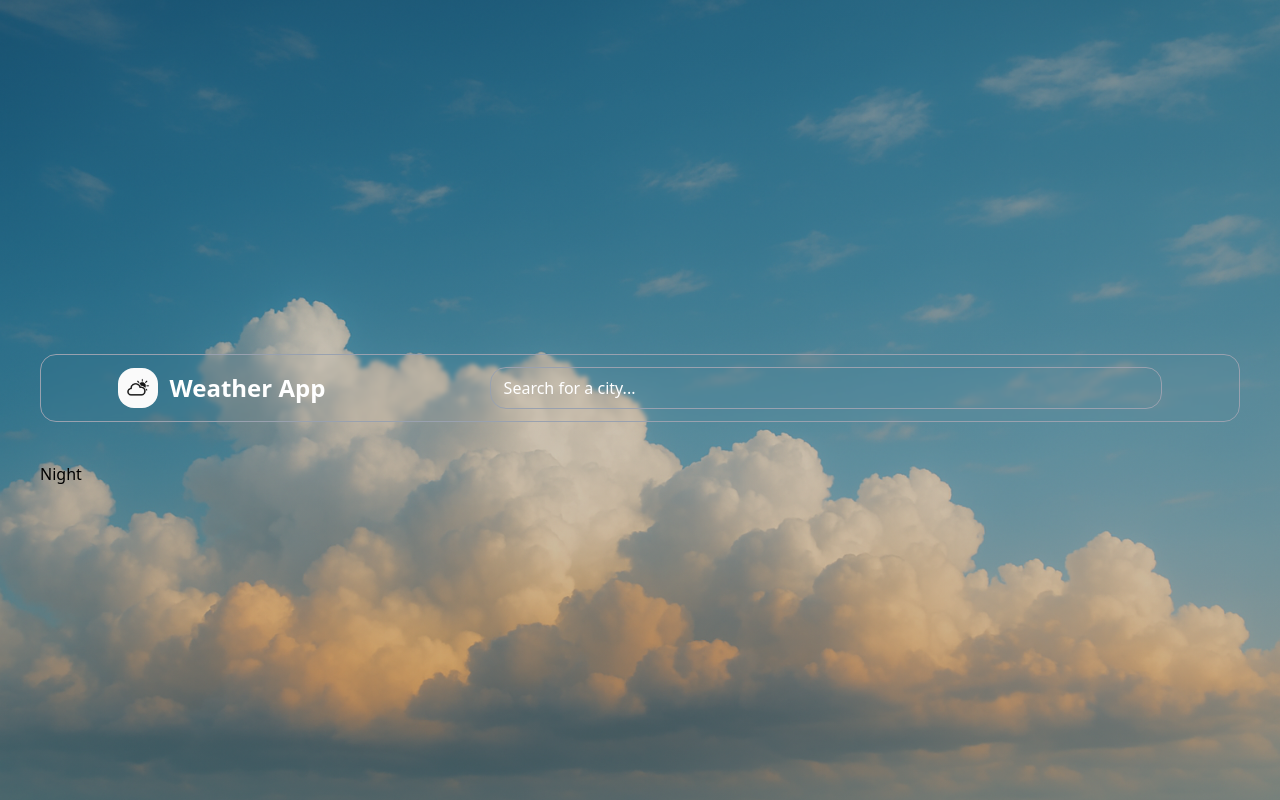
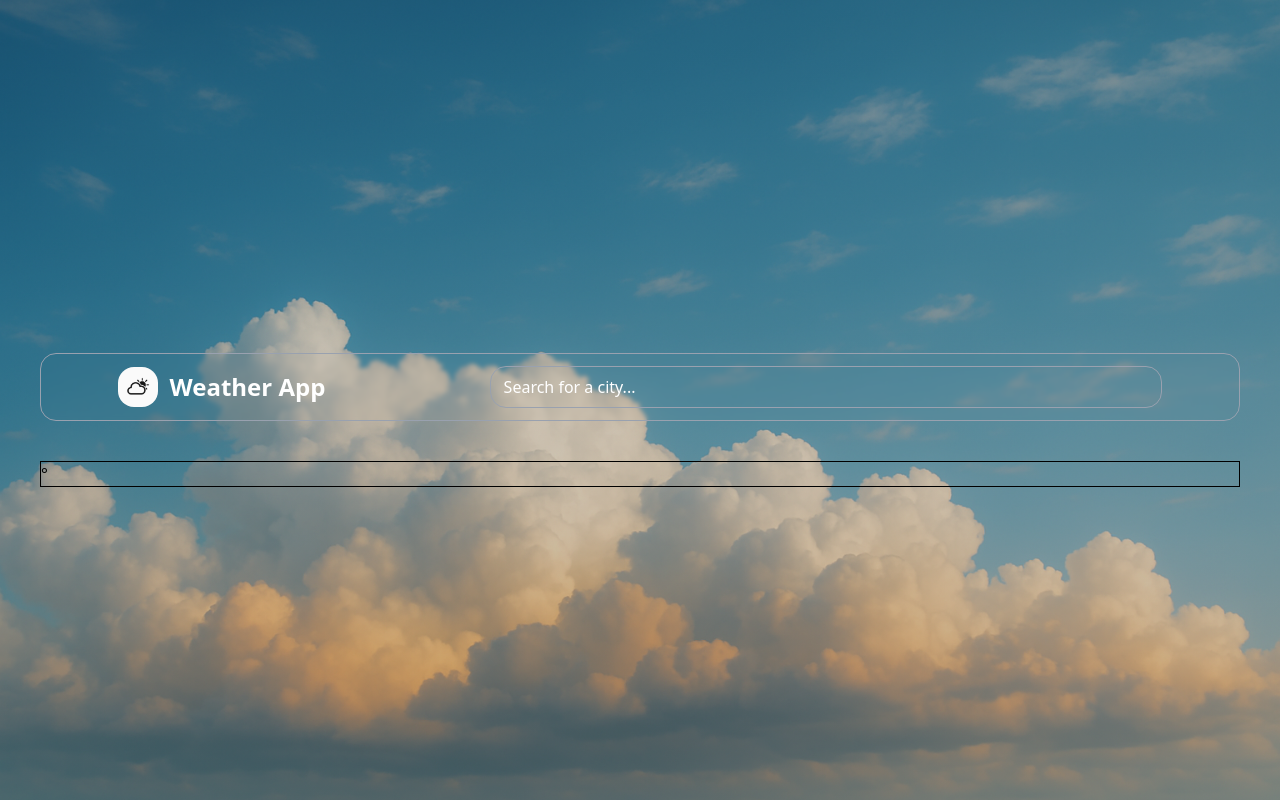
Before and after one commit to bemnetgetasetegn/Weather-App, a React (Vite) app: page / in a window 1280 px wide. Built offline with nearby package versions, Linux system fonts and the light colour scheme; no server answers.

Commit message:
working on weather details

```diff
--- a/src/assets/Components/Weather.tsx
+++ b/src/assets/Components/Weather.tsx
@@ -4,17 +4,12 @@ import Forcast from "./Forcast";
 const Weather = () => {
   const { data } = useWeather();
   return (
-    <div>
-      {data?.current.is_day ? <p>Day</p> : <p>Night</p>}
-      <p>{data?.current.last_updated}</p>
-      <p>{data?.location.localtime}</p>
-      <div>
-        <p>{data?.current.condition.text}</p>
-        <img
-          src={data?.current.condition.icon}
-          alt={data?.current.condition.text}
-        />
-        {/* <Forcast /> */}
+    <div className="border">
+      <div className="flex flex-col">
+        <span>{data?.current.temp_c}&deg; </span>
+        <span>{data?.current.condition.text}</span>
+        <span>{data?.location.name}</span>
+        <span>{data?.location.localtime}</span>
       </div>
     </div>
   );
```
